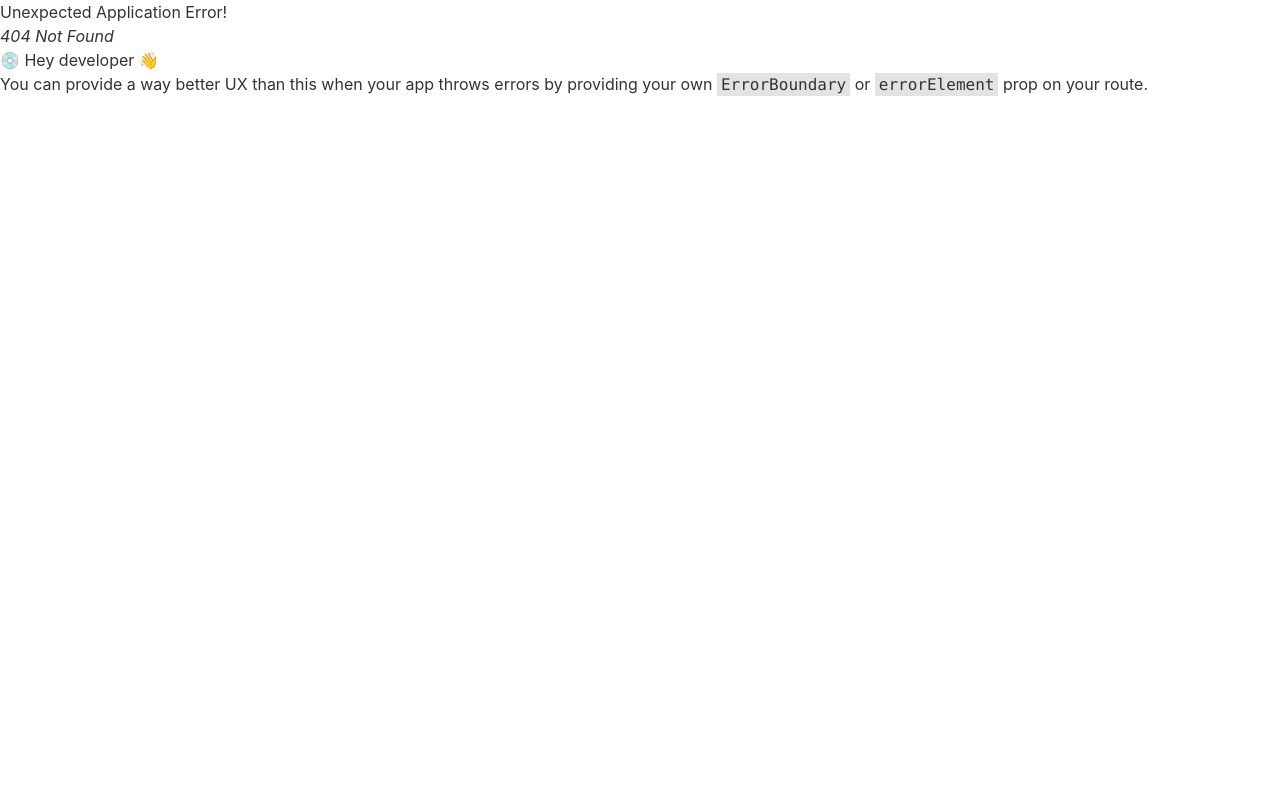
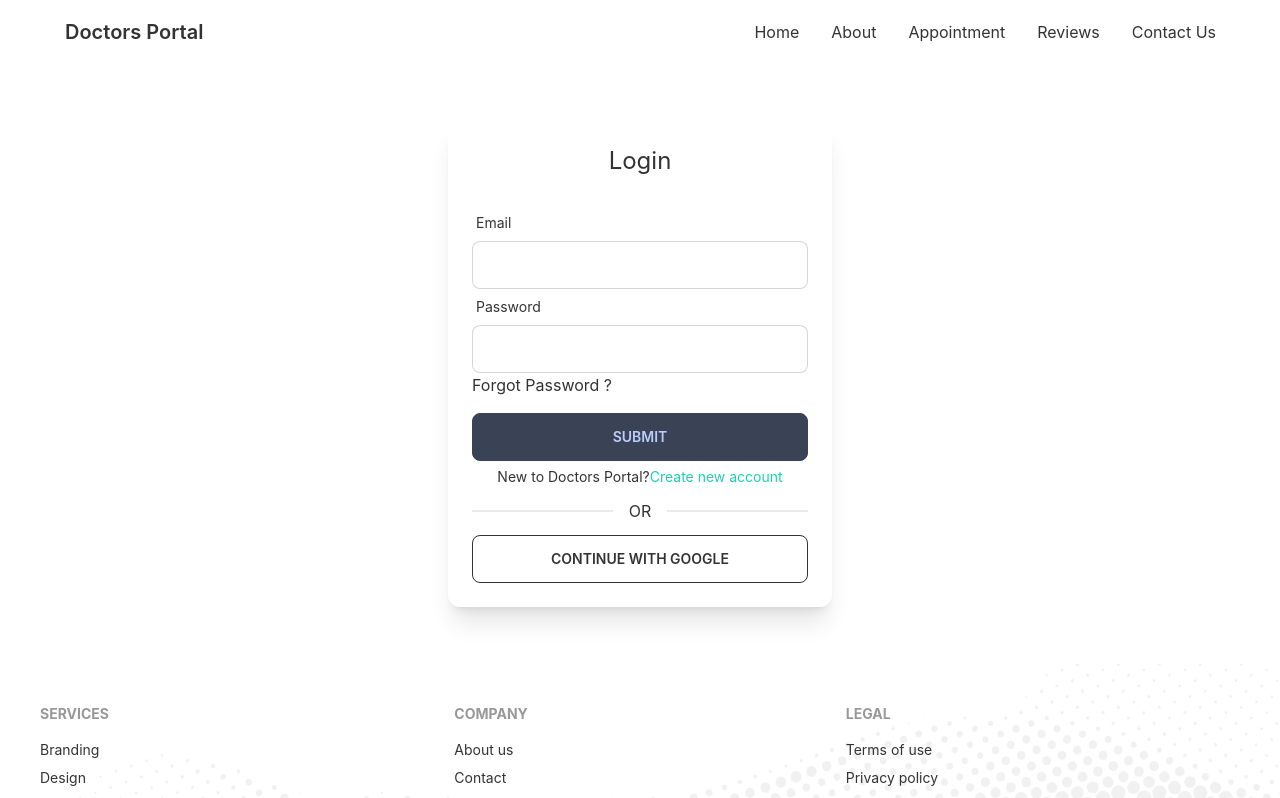
Before and after one commit to Tasnim-Bahar-Samir/doctors-portal-client, a React (Create React App) app: page /login in a window 1280 px wide. Before the commit this address had no page. Shown: the top 798 px of the page. Built offline with nearby package versions, Linux system fonts and the light colour scheme.

Commit message:
used react-hook-form

```diff
--- a/package.json
+++ b/package.json
@@ -8,9 +8,11 @@
     "@testing-library/user-event": "^13.5.0",
     "daisyui": "^2.39.1",
     "date-fns": "^2.29.3",
+    "firebase": "^9.14.0",
     "react": "^18.2.0",
     "react-day-picker": "^8.3.6",
     "react-dom": "^18.2.0",
+    "react-hook-form": "^7.39.3",
     "react-router-dom": "^6.4.3",
     "react-scripts": "5.0.1",
     "web-vitals": "^2.1.4"
--- a/src/Pages/Login/Login.js
+++ b/src/Pages/Login/Login.js
@@ -1,9 +1,44 @@
-import React from 'react'
+import React, { useState } from "react";
+import { useForm } from "react-hook-form";
+import { Link } from "react-router-dom";
 
 const Login = () => {
+  const { register, handleSubmit } = useForm();
+  const [data, setData] = useState("");
   return (
-    <div>Login</div>
-  )
-}
+    <div className="flex h-[600px] items-center justify-center ">
+      <div className="w-96 shadow-xl p-6 rounded-xl">
+        <h3 className="text-2xl text-center mb-7">Login</h3>
+        <form className="w-full" onSubmit={handleSubmit((data) => setData(JSON.stringify(data)))}>
+          <div className="form-control w-full ">
+            <label className="label">
+              <span className="label-text">Email</span>
+            </label>
+            <input
+              {...register("email", { required: true })}
+              type="text"
+              className="input input-bordered w-full"
+            />
+          </div>
+          <div className="form-control w-full">
+            <label className="label">
+              <span className="label-text">Password</span>
+            </label>
+            <input
+              {...register("password", { required: true })}
+              type="password"
+              className="input input-bordered w-full "
+            />
+          </div>
+          <p>Forgot Password ?</p>
+          <input className="btn btn-accent w-full mt-4" type="submit" />
+          <p className="text-center text-sm mt-[6px]">New to Doctors Portal?<Link to='/register' className="text-secondary">Create new account</Link></p>
+        </form>
+        <div className="divider">OR</div>
+        <button className="btn btn-outline w-full">CONTINUE WITH GOOGLE</button>
+      </div>
+    </div>
+  );
+};
 
-export default Login
+export default Login;
--- a/src/Routes/Routes.js
+++ b/src/Routes/Routes.js
@@ -2,6 +2,7 @@ import {createBrowserRouter} from 'react-router-dom'
 import Main from '../Layout/Main'
 import Appointment from '../Pages/Appointment/Appointment/Appointment'
 import Home from '../Pages/Home/Home'
+import Login from '../Pages/Login/Login'
 export const router = createBrowserRouter([
     {
         path: '/',
@@ -14,6 +15,10 @@ export const router = createBrowserRouter([
             {
                 path:'/appointment',
                 element:<Appointment/>
+            },
+            {
+                path:'/login',
+                element:<Login/>
             }
         ]
     }
```
Also changed, not shown: 1 other file (tests, documents, lock files or other folders).
